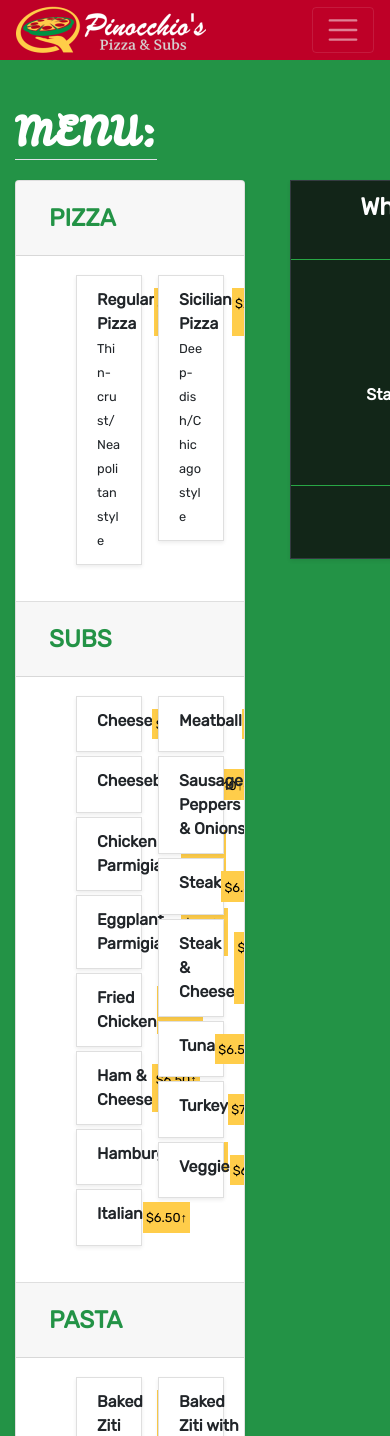
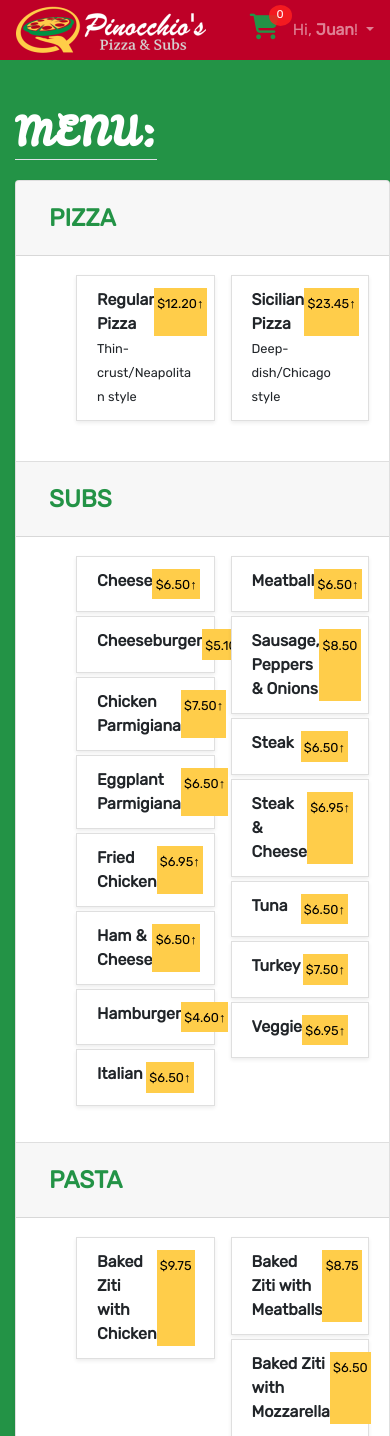
Before and after one commit to guymelef/django-pizza, a Django app: page / in a window 390 px wide. Shown: the top 1436 px of the page. Run offline with Django 3.2, Linux system fonts and the light colour scheme; a user stored in the database is signed in; data comes from the database, SQL or seed files in the repository; both versions use the stored data as it was after the commit; some libraries are stand-ins or nearby versions.

Commit message:
Add new cart model for checkout items. Refactor page responsiveness.

```diff
--- a/cart/apps.py
+++ b/cart/apps.py
@@ -3,4 +3,4 @@
 
 class CartConfig(AppConfig):
     name = 'cart'
-    verbose_name = "Restaurant Orders"
+    verbose_name = "Customer Orders"
--- a/orders/views.py
+++ b/orders/views.py
@@ -36,9 +36,12 @@
     }
 
     cart_total = 0
+    cart_quantity = 0
     for item in cart_items:
         cart_total += item.sub_total
+        cart_quantity += item.quantity
     if cart_total != 0:
         context['cart_total'] = format(cart_total, '.2f')
+    context['cart_quantity'] = cart_quantity
 
     return render(request, "orders/home.html", context)
--- a/static/css/home.css
+++ b/static/css/home.css
@@ -1,8 +1,41 @@
+.items-in-cart {
+  color: #239346;
+  padding: 4px 1px;
+  margin-right: 13px;
+  text-decoration: none;
+  top: 4px;
+  position: relative;
+  display: inline-block;
+}
+
+#mainMenu > ul > li:nth-child(1) > a > span:nth-child(1) > i {
+  font-size: 1.6em;
+}
+
+.items-in-cart:hover {
+  color: forestgreen;
+}
+
+.cart-quantity {
+  position: absolute;
+  top: -12px;
+  right: -12px;
+  padding: 2px 8px;
+  border-radius: 50%;
+  background-color:rgba(253, 31, 31, 0.849);
+  color: white;
+  font-size: 0.7em;
+}
+
 button[data-toggle="collapse"], button[data-toggle="collapse"]:hover {
   text-transform: uppercase;
   font-weight: bold;
   font-size: 1.5rem;
   color: #239346; /* rgb(0,146,70) */
+}
+
+#orderQty {
+  width: 40px;
 }
 
 h1, h3 {
@@ -57,18 +90,19 @@
   animation-duration: 1.2s;
 }
 
-@keyframes contract {
-  0% {font-size: 3em;}
-  20% {font-size: 2.5em;}
-  40% {font-size: 2.0em;}
-  60% {font-size: 2.1em;}
-  80% {font-size: 2.6em;}
-  100% {font-size: 3em;}
+@keyframes move {
+  from {
+    left: -40%;
+  }
+  to {
+    left: 0%;
+  }
 }
 
-.fa-shopping-cart {
-  animation-name: contract;
-  animation-duration: .7s;
+#zero-cart > i {
+  position: relative;
+  animation-name: move;
+  animation-duration: 1s;
 }
 
 mark {
@@ -81,7 +115,6 @@
     -moz-appearance: textfield;
     appearance: none;
     margin: 0;
-    width: 6%;
 }
 
 .btn-ctrl {
@@ -90,6 +123,13 @@
 
 .btn-cart {
   background: #009246;
+}
+
+#menuItems > div > table > tbody > tr:nth-child(5) > th {
+  color: rgba(253, 4, 4, 0.89);
+  font-weight: 900;
+  text-transform: uppercase;
+  font-family: 'Segoe UI', Tahoma, Geneva, Verdana, sans-serif;
 }
 
 .custom-control-input:checked ~ .custom-control-label::before {
@@ -101,18 +141,18 @@
   color: rgba(190, 0, 39, 0.8);
 }
 
-.w-55 {
-  width: 55%;
+#cart-items-card {
+  background: rgba(15, 15, 15, 0.822);
 }
 
-#cart-items-card {
-  background: rgba(15, 15, 15, 0.822);
+#side-cart {
+  max-width: 23rem;
 }
 
 #cart-items-div {
   overflow:auto;
   max-width: 336px;
-  max-height:330px;
+  max-height:327px;
   min-height: 225px;
 }
 
@@ -123,7 +163,34 @@
 #cart-items-div::-webkit-scrollbar {
   width: 2px;
 }
+
 #cart-items-div::-webkit-scrollbar-thumb {
   background: rgba(248, 23, 23, 0.637);
   border-radius: 20px;
 }
+
+@media (max-width: 1024px) and (min-width: 1024px) {
+  .side-cart-div {
+    display: none!important;
+  }
+  #menu-div {
+    margin-left: auto;
+    margin-right: auto;
+  }
+}
+
+@media (max-width: 992px) {
+  #side-cart {
+    max-width: 20rem;
+    padding-left: 0;
+  }
+  #menu-div {
+    padding-right: 0;
+  }
+}
+
+@media (max-width: 991px) {
+  .side-cart-div {
+    display: none!important;
+  }
+}
--- a/static/js/cart.js
+++ b/static/js/cart.js
@@ -46,6 +46,7 @@
           order.parentElement.parentElement.style.display = "none";
           document.querySelector('#cart-quantity').innerHTML = data.cart_quantity;
           document.querySelector('#cart-total').innerHTML = `: <mark>$${data.cart_total}</mark>`;
+          document.querySelector('span.cart-quantity').innerHTML = data.cart_quantity;
         }
       }
     }
--- a/static/js/menu.js
+++ b/static/js/menu.js
@@ -176,7 +176,8 @@
           }
           let cartItemsDiv = document.querySelector('#cart-items-div');
           if (data.error) {
-            alert(data.error);
+            console.log(data.error);
+            window.reload();
           } else {
             const template = Handlebars.compile(document.querySelector('#cart_item').innerHTML);
             const content = template(data);
@@ -187,6 +188,7 @@
             document.querySelector('#cart-total').innerHTML = `: <mark>$${data.cart_total}</mark>`;
             $('#menuModal').modal('hide');
             document.querySelector('.fa-cart-arrow-down').style.animationPlayState = 'running';
+            document.querySelector('span.cart-quantity').innerHTML = data.cart_quantity;
             scrollToBottom(cartItemsDiv);
           }
         }
@@ -194,7 +196,6 @@
       return false;
     }
   })
-
 })
 
 
@@ -294,7 +295,7 @@
 };
 
 function cartPageRedirect() {
-  window.location = "http://127.0.0.1:8000/cart/";
+  window.location = window.location + 'cart';
 }
 
 function deleteOrder(order) {
@@ -316,13 +317,15 @@
     dataType: 'json',
     success: function (data) {
       if (data.error) {
-        alert(data.error);
+        console.log(data.error);
+        window.reload();
       } else {
         if (data.cart_total == 0) {
           location.reload();
         } else {
           order.parentElement.parentElement.style.display = "none";
           document.querySelector('#cart-total').innerHTML = `: <mark>$${data.cart_total}</mark>`;
+          document.querySelector('span.cart-quantity').innerHTML = data.cart_quantity;
         }
       }
     }
--- a/templates/base.html
+++ b/templates/base.html
@@ -17,18 +17,22 @@
         <a class="navbar-brand" href="{% url 'home' %}">
           <img src="../static/img/logo.png" alt="Pinocchio's Pizza & Subs logo">
         </a>
-        <button class="navbar-toggler" type="button" data-toggle="collapse" data-target="#mainMenu" aria-controls="mainMenu" aria-expanded="false" aria-label="Toggle navigation">
-          <span class="navbar-toggler-icon"></span>
-        </button>
-        <div class="collapse navbar-collapse" id="mainMenu">
+
+        <div id="mainMenu">
           {% if user.is_authenticated %}
-            <ul class="navbar-nav ml-auto">
+            <ul class="navbar-nav ml-auto d-flex flex-row">
+              <li class="nav-item">
+                <a href="{% url 'cart' %}" class="items-in-cart d-inline">
+                  <span><i class="fas fa-shopping-cart lg"></i></span>
+                  <span class="cart-quantity">{{cart_quantity}}</span>
+                </a>
+              </li>
               <li class="nav-item dropdown">
                 <a class="nav-link dropdown-toggle" href="#" id="userMenu" data-toggle="dropdown" aria-haspopup="true" aria-expanded="false">
                   Hi, <span class="font-weight-bold">{{ user.first_name|title }}</span>!
                 </a>
-                <div class="dropdown-menu dropdown-menu-right" aria-labelledby="userMenu">
-                  <a class="dropdown-item" href="{% url 'cart' %}"><i class="fas fa-tags"></i> Checkout</a>
+                <div class="dropdown-menu dropdown-menu-right position-absolute" aria-labelledby="userMenu">
+                  <a class="dropdown-item" href="{% url 'cart' %}"><i class="fas fa-cash-register"></i> Checkout</a>
                   <div class="dropdown-divider"></div>
                   <a class="dropdown-item" href="{% url 'logout' %}"><i class="fas fa-sign-out-alt"></i> Log Out</a>
                 </div>
--- a/templates/includes/dynamicModal.html
+++ b/templates/includes/dynamicModal.html
@@ -11,9 +11,11 @@
         {% csrf_token %}
         <div id="menuQuantity">
           <h5 class="font-weight-bold"><u>Quantity</u>:</h5>
+          <div>
             <button type="button" id="minusBtn" class="btn border border-dark rounded-circle font-weight-bold btn-ctrl text-white">&minus;</button>
             <input id="orderQty" class="quantity border-dark rounded-sm text-center p-1" min="1" name="quantity" value="1" type="number">
             <button type="button" id="plusBtn"class="btn border border-dark rounded-circle font-weight-bold btn-ctrl text-white">&plus;</button>
+          </div>
         </div>
         {% verbatim %}
           {{#if pizza}}
@@ -21,7 +23,8 @@
               <h5 class="font-weight-bold mt-4"><u>Select a pizza</u>:</h5>
               <input type="hidden" name="category" value="pizza">
               <input type="hidden" name="type" value="{{menuType}}">
-              <table class="w-55 table table-sm table-hover table-borderless">
+              <div class="col-lg-6 col-md-10">
+                <table class="table table-sm table-hover table-borderless">
                   <thead>
                     <tr>
                       <th scope="col" class="text-center"></th>
@@ -53,6 +56,7 @@
                     {{/each}}
                   </tbody>
                 </table>
+              </div>
             </div>
             <div id="menuAddons">
               <h5 class="font-weight-bold mt-4"><u>Choose your toppings</u>:</h5>
--- a/templates/orders/home.html
+++ b/templates/orders/home.html
@@ -13,10 +13,10 @@
 
 
     {% block body_content %}
-    <div class="container">
+    <div class="container mb-3">
       <h1 class="mt-5 mb-4 text-white font-weight-bold" id="menu"><a href="#menu" class="text-decoration-none text-reset text-uppercase border-bottom">Menu:</a></h1>
         <div class="row">
-          <div class="col-8">
+          <div class="col-lg-8 col-md-12 col-sm-12 col-xs-12" id="menu-div">
             <div class="accordion border-0 shadow-sm" id="accordionMenu">
                 <div class="card">
                   <div class="card-header" id="pizza">
@@ -144,8 +144,8 @@
                   </div>
             </div>
           </div>
-          <div class="col-4">
-            <div class="container position-fixed" style="max-width: 23rem;">
+          <div class="col-lg-4 d-xs-none d-sm-none d-md-block d-l-block d-lg-block side-cart-div">
+            <div class="container position-fixed" id="side-cart">
               <div class="card border border-dark rounded-0 shadow-sm mb-3 rounded-0" id="cart-items-card">
                 <div class="card-header border-success text-white text-center pb-0">
                   <h4 class="font-weight-bold" id="cart-header">
@@ -154,7 +154,7 @@
                       <br>
                       Smells delicious in here!
                     {% else %}
-                      Where's the food? <br> ಥ_ಥ
+                      Where's the food? <br> (╯‵□′)╯︵┻━┻
                     {% endif %}
                   </h4>
                 </div>
```
Also changed, not shown: cart/admin.py (+19 -2 lines), cart/models.py (+19 -2 lines), cart/views.py (+13 -6 lines), static/css/cart.css (+34 -5 lines), templates/cart/cart.html (+10 -7 lines), templates/cart/checkout.html (+33 -11 lines), cart/migrations/0005_auto_20190808_1956.py (added), cart/migrations/0006_checkoutitem.py (added), cart/migrations/0007_checkoutitem_status.py (added), db.sqlite3. Lines whose indentation alone changed are shown as unchanged.
